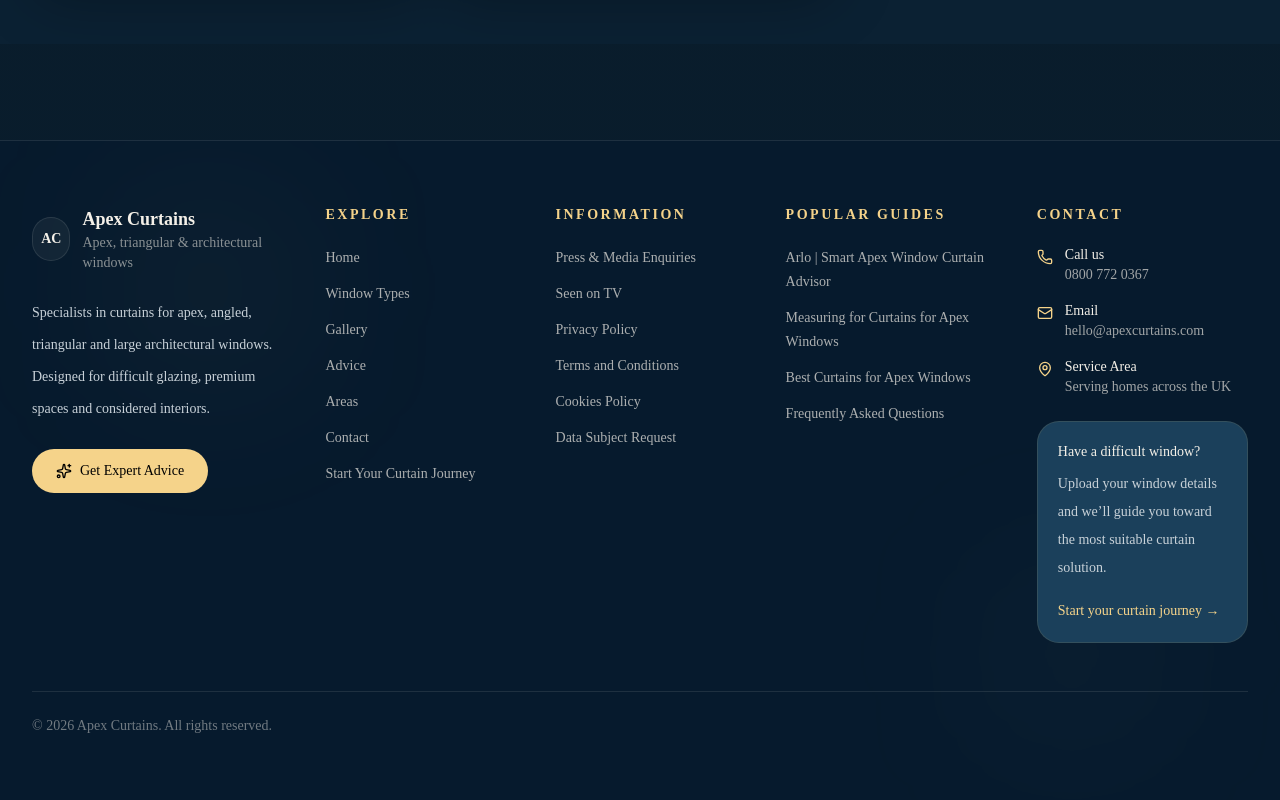
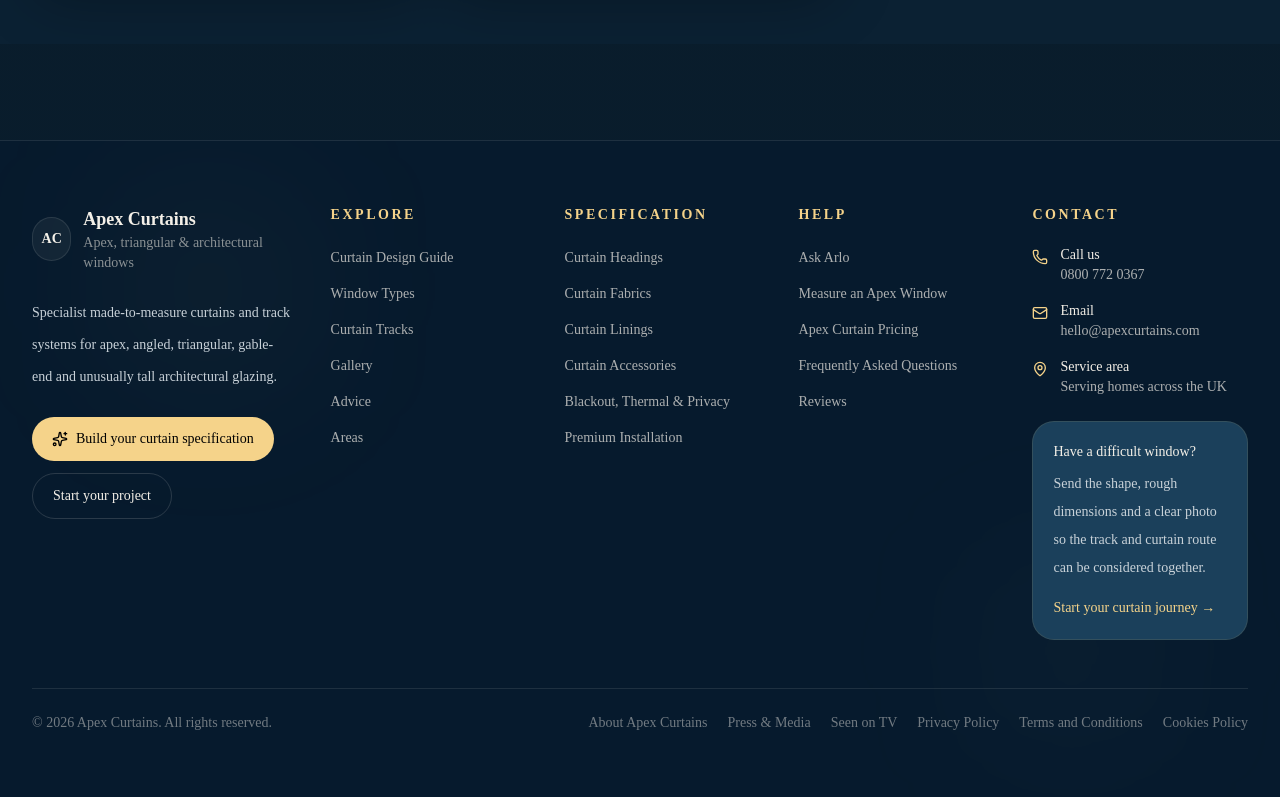
Before and after one commit to Nylon1/Apexcurtains, a Next.js app: page /areas in a window 1280 px wide. Shown: the part 5966-6766 px from the top of the page. Built offline with nearby package versions, Linux system fonts and the light colour scheme.

Commit message:
Phase 5: expose specification journey in footer

```diff
--- a/components/layout/Footer.tsx
+++ b/components/layout/Footer.tsx
@@ -1,197 +1,126 @@
 import { Mail, MapPin, Phone, Sparkles } from "lucide-react";
 import Link from "next/link";
 
-const quickLinks = [
-  { label: "Home", href: "/" },
+const exploreLinks = [
+  { label: "Curtain Design Guide", href: "/curtain-design-guide" },
   { label: "Window Types", href: "/window-types" },
+  { label: "Curtain Tracks", href: "/curtain-tracks" },
   { label: "Gallery", href: "/gallery" },
   { label: "Advice", href: "/advice" },
   { label: "Areas", href: "/areas" },
-  { label: "Contact", href: "/contact" },
-  { label: "Start Your Curtain Journey", href: "/start-designing" },
+];
+
+const specificationLinks = [
+  { label: "Curtain Headings", href: "/curtain-headings" },
+  { label: "Curtain Fabrics", href: "/curtain-fabrics" },
+  { label: "Curtain Linings", href: "/curtain-linings" },
+  { label: "Curtain Accessories", href: "/curtain-accessories" },
+  { label: "Blackout, Thermal & Privacy", href: "/curtain-solutions" },
+  { label: "Premium Installation", href: "/services/premium-installation" },
+];
+
+const helpLinks = [
+  { label: "Ask Arlo", href: "/arlo-curtain-advisor" },
+  { label: "Measure an Apex Window", href: "/advice/how-to-measure-for-apex-curtains" },
+  { label: "Apex Curtain Pricing", href: "/advice/how-much-do-apex-window-curtains-cost-in-the-uk-full-2026-pricing-guide" },
+  { label: "Frequently Asked Questions", href: "/faq" },
+  { label: "Reviews", href: "/reviews" },
 ];
 
 const infoLinks = [
-  { label: "Press & Media Enquiries", href: "/press" },
+  { label: "About Apex Curtains", href: "/about-apex-curtains" },
+  { label: "Press & Media", href: "/press" },
   { label: "Seen on TV", href: "/seen-on-tv" },
   { label: "Privacy Policy", href: "/privacy-policy" },
   { label: "Terms and Conditions", href: "/terms" },
   { label: "Cookies Policy", href: "/cookies" },
-  { label: "Data Subject Request", href: "/data-request" },
 ];
 
-const helpLinks = [
-  {
-    label: "Arlo | Smart Apex Window Curtain Advisor",
-    href: "/arlo-curtain-advisor",
-  },
-  {
-    label: "Measuring for Curtains for Apex Windows",
-    href: "/advice/how-to-measure-for-apex-curtains",
-  },
-  {
-    label: "Best Curtains for Apex Windows",
-    href: "/advice/best-curtains-for-apex-windows-styles-that-actually-work",
-  },
-  {
-    label: "Frequently Asked Questions",
-    href: "/advice",
-  },
-];
+function LinkGroup({ title, links }: { title: string; links: { label: string; href: string }[] }) {
+  return (
+    <div>
+      <h3 className="text-sm font-semibold uppercase tracking-[0.18em] text-[#f5d38a]">{title}</h3>
+      <ul className="mt-5 space-y-3">
+        {links.map((link) => (
+          <li key={link.href}>
+            <Link href={link.href} className="text-sm text-white/70 transition hover:text-[#f5d38a]">
+              {link.label}
+            </Link>
+          </li>
+        ))}
+      </ul>
+    </div>
+  );
+}
 
 export default function Footer() {
   return (
     <footer className="relative mt-24 overflow-hidden border-t border-white/10 bg-apex-navy-950 text-white">
-      <div className="absolute inset-0 pointer-events-none">
+      <div className="pointer-events-none absolute inset-0">
         <div className="absolute left-[10%] top-[10%] h-40 w-40 rounded-full bg-[#f5d38a]/8 blur-[100px]" />
-        <div className="absolute right-[10%] bottom-[10%] h-40 w-40 rounded-full bg-white/5 blur-[100px]" />
+        <div className="absolute bottom-[10%] right-[10%] h-40 w-40 rounded-full bg-white/5 blur-[100px]" />
       </div>
 
       <div className="relative mx-auto max-w-7xl px-4 py-16 sm:px-6 lg:px-8">
-        <div className="grid gap-10 lg:grid-cols-[1.2fr_0.9fr_0.9fr_1fr_1fr]">
+        <div className="grid gap-10 lg:grid-cols-[1.2fr_0.9fr_0.9fr_0.9fr_1fr]">
           <div>
             <div className="inline-flex items-center gap-3">
-              <div className="flex h-11 w-11 items-center justify-center rounded-full border border-white/10 bg-white/5 text-sm font-semibold">
-                AC
-              </div>
+              <div className="flex h-11 w-11 items-center justify-center rounded-full border border-white/10 bg-white/5 text-sm font-semibold">AC</div>
               <div>
                 <div className="text-lg font-semibold">Apex Curtains</div>
-                <div className="text-sm text-white/55">
-                  Apex, triangular & architectural windows
-                </div>
+                <div className="text-sm text-white/55">Apex, triangular & architectural windows</div>
               </div>
             </div>
 
             <p className="mt-6 max-w-md text-sm leading-8 text-white/65">
-              Specialists in curtains for apex, angled, triangular and large
-              architectural windows. Designed for difficult glazing, premium
-              spaces and considered interiors.
+              Specialist made-to-measure curtains and track systems for apex, angled, triangular, gable-end and unusually tall architectural glazing.
             </p>
 
-            <div className="mt-6">
-              <Link
-                href="/contact"
-                className="inline-flex items-center gap-2 rounded-full bg-[#f5d38a] px-6 py-3 text-sm font-medium text-black transition hover:bg-[#e6c476]"
-              >
+            <div className="mt-6 flex flex-wrap gap-3">
+              <Link href="/curtain-design-guide" className="inline-flex items-center gap-2 rounded-full bg-[#f5d38a] px-5 py-3 text-sm font-medium text-black transition hover:bg-[#e6c476]">
                 <Sparkles className="h-4 w-4" />
-                Get Expert Advice
+                Build your curtain specification
+              </Link>
+              <Link href="/start-designing" className="inline-flex items-center rounded-full border border-white/15 px-5 py-3 text-sm font-medium text-white transition hover:bg-white/5">
+                Start your project
               </Link>
             </div>
           </div>
 
-          <div>
-            <h3 className="text-sm font-semibold uppercase tracking-[0.18em] text-[#f5d38a]">
-              Explore
-            </h3>
-            <ul className="mt-5 space-y-3">
-              {quickLinks.map((link) => (
-                <li key={link.href}>
-                  <Link
-                    href={link.href}
-                    className="text-sm text-white/70 transition hover:text-[#f5d38a]"
-                  >
-                    {link.label}
-                  </Link>
-                </li>
-              ))}
-            </ul>
-          </div>
+          <LinkGroup title="Explore" links={exploreLinks} />
+          <LinkGroup title="Specification" links={specificationLinks} />
+          <LinkGroup title="Help" links={helpLinks} />
 
           <div>
-            <h3 className="text-sm font-semibold uppercase tracking-[0.18em] text-[#f5d38a]">
-              Information
-            </h3>
-            <ul className="mt-5 space-y-3">
-              {infoLinks.map((link) => (
-                <li key={link.href}>
-                  <Link
-                    href={link.href}
-                    className="text-sm text-white/70 transition hover:text-[#f5d38a]"
-                  >
-                    {link.label}
-                  </Link>
-                </li>
-              ))}
-            </ul>
-          </div>
-
-          <div>
-            <h3 className="text-sm font-semibold uppercase tracking-[0.18em] text-[#f5d38a]">
-              Popular Guides
-            </h3>
-            <ul className="mt-5 space-y-3">
-              {helpLinks.map((link) => (
-                <li key={link.href}>
-                  <Link
-                    href={link.href}
-                    className="text-sm text-white/70 transition hover:text-[#f5d38a]"
-                  >
-                    {link.label}
-                  </Link>
-                </li>
-              ))}
-            </ul>
-          </div>
-
-          <div>
-            <h3 className="text-sm font-semibold uppercase tracking-[0.18em] text-[#f5d38a]">
-              Contact
-            </h3>
-
+            <h3 className="text-sm font-semibold uppercase tracking-[0.18em] text-[#f5d38a]">Contact</h3>
             <div className="mt-5 space-y-4">
-              <div className="flex items-start gap-3">
-                <Phone className="mt-1 h-4 w-4 text-[#f5d38a]" />
-                <div>
-                  <div className="text-sm font-medium text-white">Call us</div>
-                  <div className="text-sm text-white/65">0800 772 0367</div>
-                </div>
-              </div>
-
-              <div className="flex items-start gap-3">
-                <Mail className="mt-1 h-4 w-4 text-[#f5d38a]" />
-                <div>
-                  <div className="text-sm font-medium text-white">Email</div>
-                  <div className="text-sm text-white/65">
-                    hello@apexcurtains.com
-                  </div>
-                </div>
-              </div>
-
-              <div className="flex items-start gap-3">
-                <MapPin className="mt-1 h-4 w-4 text-[#f5d38a]" />
-                <div>
-                  <div className="text-sm font-medium text-white">
-                    Service Area
-                  </div>
-                  <div className="text-sm text-white/65">
-                    Serving homes across the UK
-                  </div>
-                </div>
+              <a href="tel:08007720367" className="flex items-start gap-3 text-sm text-white/70 transition hover:text-white">
+                <Phone className="mt-1 h-4 w-4 shrink-0 text-[#f5d38a]" />
+                <span><strong className="block font-medium text-white">Call us</strong>0800 772 0367</span>
+              </a>
+              <a href="mailto:hello@apexcurtains.com" className="flex items-start gap-3 text-sm text-white/70 transition hover:text-white">
+                <Mail className="mt-1 h-4 w-4 shrink-0 text-[#f5d38a]" />
+                <span><strong className="block font-medium text-white">Email</strong>hello@apexcurtains.com</span>
+              </a>
+              <div className="flex items-start gap-3 text-sm text-white/70">
+                <MapPin className="mt-1 h-4 w-4 shrink-0 text-[#f5d38a]" />
+                <span><strong className="block font-medium text-white">Service area</strong>Serving homes across the UK</span>
               </div>
             </div>
 
             <div className="mt-6 rounded-[22px] border border-white/10 bg-white/[0.04] p-5">
-              <div className="text-sm font-medium text-white">
-                Have a difficult window?
-              </div>
-              <p className="mt-2 text-sm leading-7 text-white/65">
-                Upload your window details and we’ll guide you toward the most
-                suitable curtain solution.
-              </p>
-              <div className="mt-4">
-                <Link
-                  href="/start-designing"
-                  className="text-sm font-medium text-[#f5d38a] transition hover:text-white"
-                >
-                  Start your curtain journey →
-                </Link>
-              </div>
+              <div className="text-sm font-medium text-white">Have a difficult window?</div>
+              <p className="mt-2 text-sm leading-7 text-white/65">Send the shape, rough dimensions and a clear photo so the track and curtain route can be considered together.</p>
+              <Link href="/start-designing" className="mt-4 inline-block text-sm font-medium text-[#f5d38a] transition hover:text-white">Start your curtain journey →</Link>
             </div>
           </div>
         </div>
 
-        <div className="mt-12 border-t border-white/10 pt-6 text-sm text-white/45">
-          © {new Date().getFullYear()} Apex Curtains. All rights reserved.
+        <div className="mt-12 grid gap-6 border-t border-white/10 pt-6 text-sm text-white/45 sm:grid-cols-[1fr_auto] sm:items-center">
+          <span>© {new Date().getFullYear()} Apex Curtains. All rights reserved.</span>
+          <div className="flex flex-wrap gap-x-5 gap-y-2">
+            {infoLinks.map((link) => <Link key={link.href} href={link.href} className="transition hover:text-white">{link.label}</Link>)}
+          </div>
         </div>
       </div>
     </footer>
```
